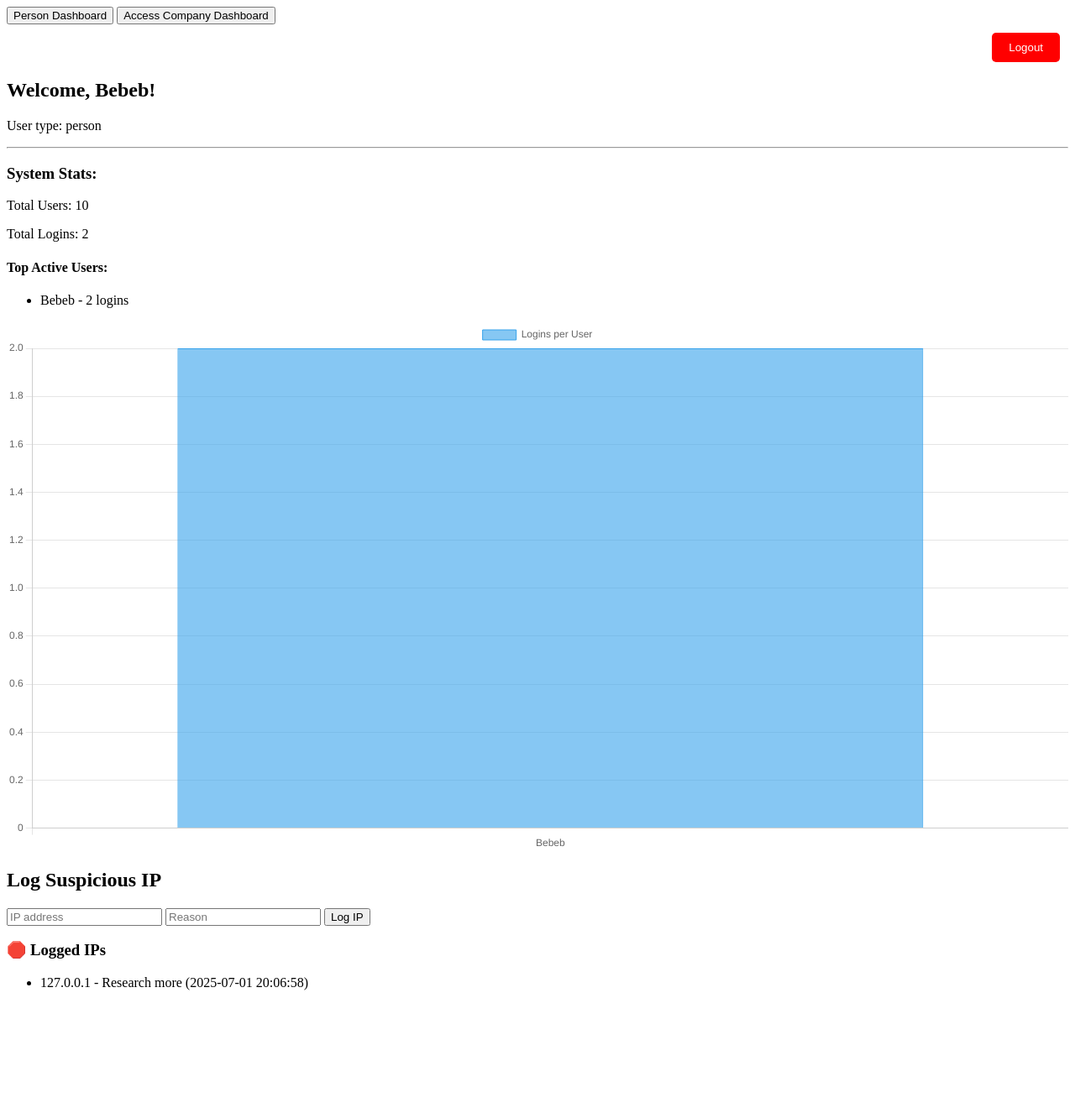
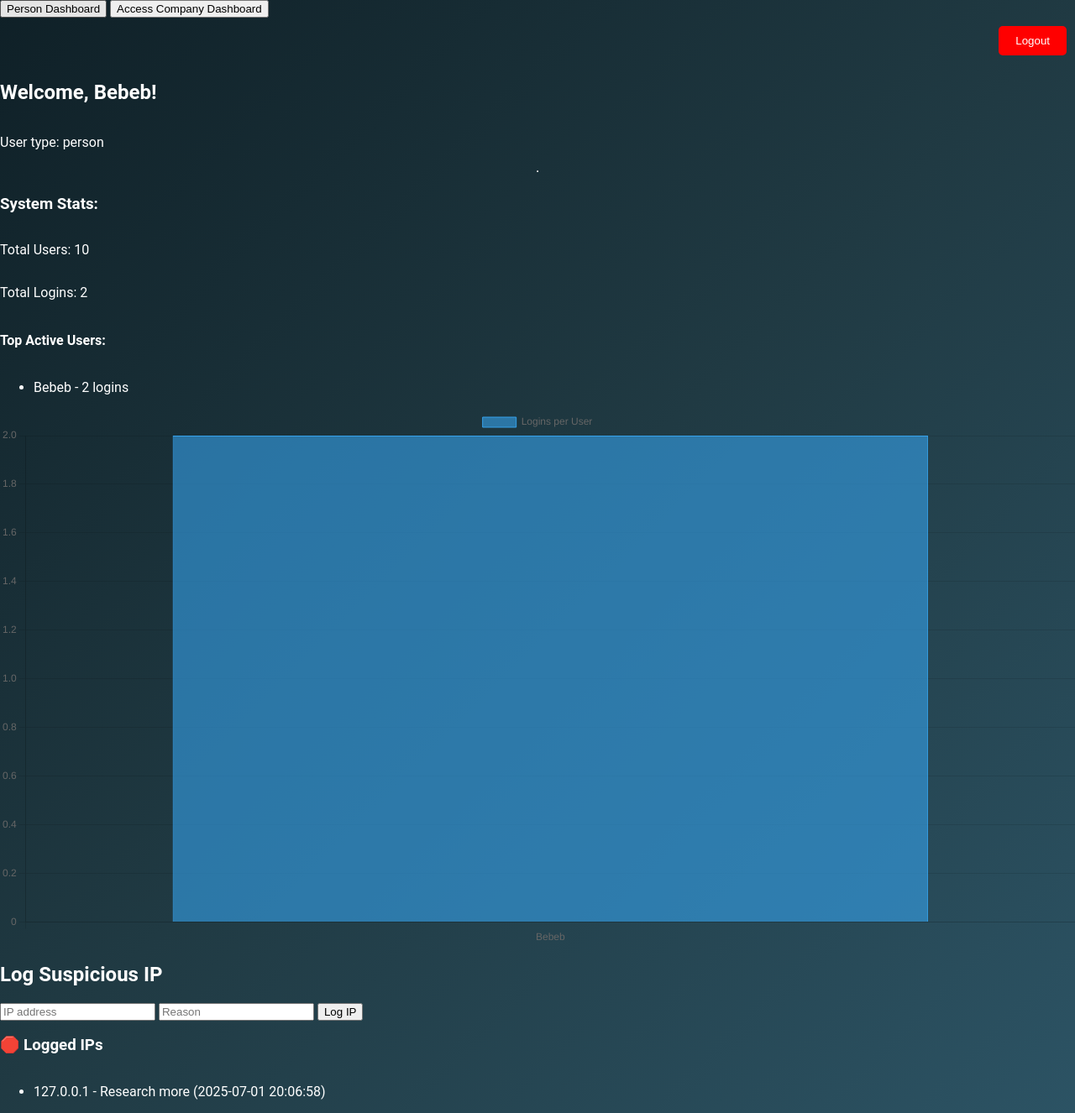
Before and after one commit to wdctelecoms/my_software_company, a Flask app: page /dashboard in a window 1280 px wide. Shown: the whole page at 84% size. Before the commit the page ends 1180 px from the top, so only its background shows below. Run offline with Flask 3, Linux system fonts and the light colour scheme; a user stored in the database is signed in; data comes from the database, SQL or seed files in the repository; both versions use the stored data as it was after the commit.

Commit message:
Add person dashboard and other updates

```diff
--- a/app.py
+++ b/app.py
@@ -20,7 +20,7 @@
 USER_FILE = "data/users.json"
 
 def send_signup_confirmation_email(email, username, user_type):
-    subject = "Welcome to My Software Company"
+    subject = "Welcome to cybersentinental 360"
     if user_type == "person":
         message = f"Hi {username},\n\nThank you for signing up as a person. We're excited to have you on board!"
     else:
@@ -257,13 +257,17 @@
     error = None
 
     if request.method == 'POST':
-        identifier = request.form['identifier']
+        identifier = request.form['identifier']  # username or email
         password = hash_password(request.form['password'])
 
         conn = get_db_connection()
         cursor = conn.cursor()
 
-        cursor.execute("SELECT * FROM users WHERE username = ? OR email = ?", (identifier, identifier))
+        # Allow login by either username or email
+        cursor.execute(
+            "SELECT * FROM users WHERE username = ? OR email = ?",
+            (identifier, identifier)
+        )
         user = cursor.fetchone()
         conn.close()
 
@@ -335,9 +339,9 @@
 
 @app.route('/dashboard-person')
 def dashboard_person():
-    if not session.get('logged_in') or session.get('user_type') != 'person':
-        return redirect(url_for('login'))
-    return render_template('dashboard_person.html', username=session['username'])
+    if 'logged_in' in session and session['user_type'] == 'person':
+        return render_template('person_dashboard.html')
+    return redirect(url_for('login'))
 
 @app.route('/dashboard-company')
 def dashboard_company():
--- a/templates/dashboard.html
+++ b/templates/dashboard.html
@@ -19,7 +19,18 @@
 <script src="https://cdn.jsdelivr.net/npm/chart.js"></script>
 </head>
 <body>
-
+  <style>
+    body {
+      margin: 0;
+      font-family: 'Roboto', sans-serif;
+      background: linear-gradient(135deg, #0f2027, #203a43, #2c5364);
+      color: #fff;
+      display: flex;
+      flex-direction: column;
+      min-height: 100vh;
+      animation: fadeIn 1s ease-in-out;
+    }
+  </style>
 {% with messages = get_flashed_messages() %}
   {% if messages %}
     <ul>
@@ -42,6 +53,7 @@
     <form action="/logout" method="get" style="text-align:right; margin: 10px;">
     <button style="background:red; color:white; padding:10px 20px; border:none; border-radius:5px;">Logout</button>
 </form>
+
 <h2>Welcome, {{ username }}!</h2>
 <p>User type: {{ user_type }}</p>
 
```
Also changed, not shown: templates/login.html (+9 -5 lines), data/app.db.
